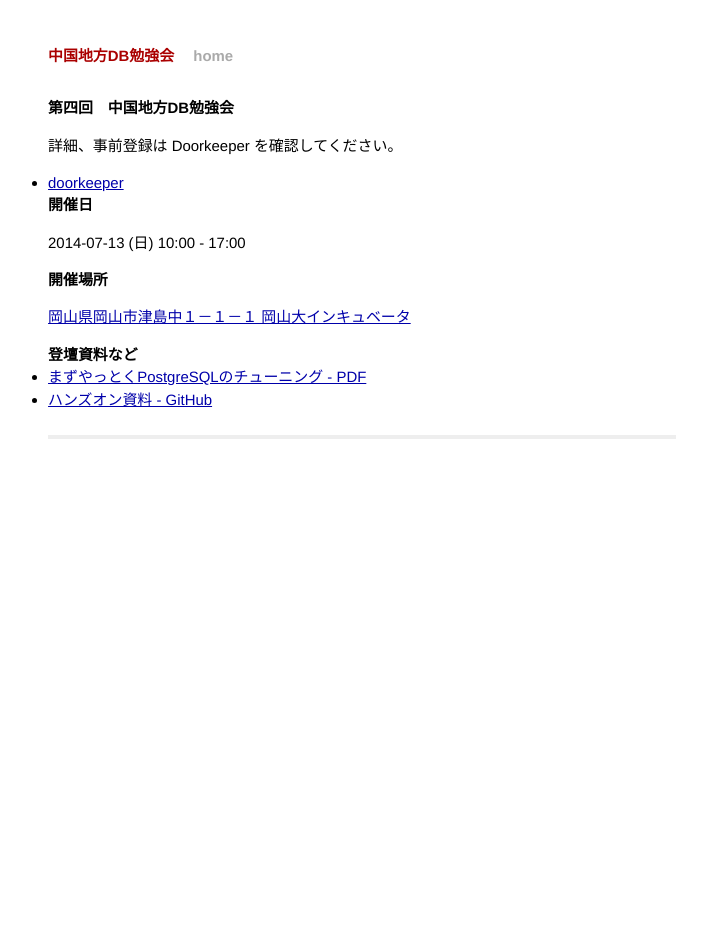
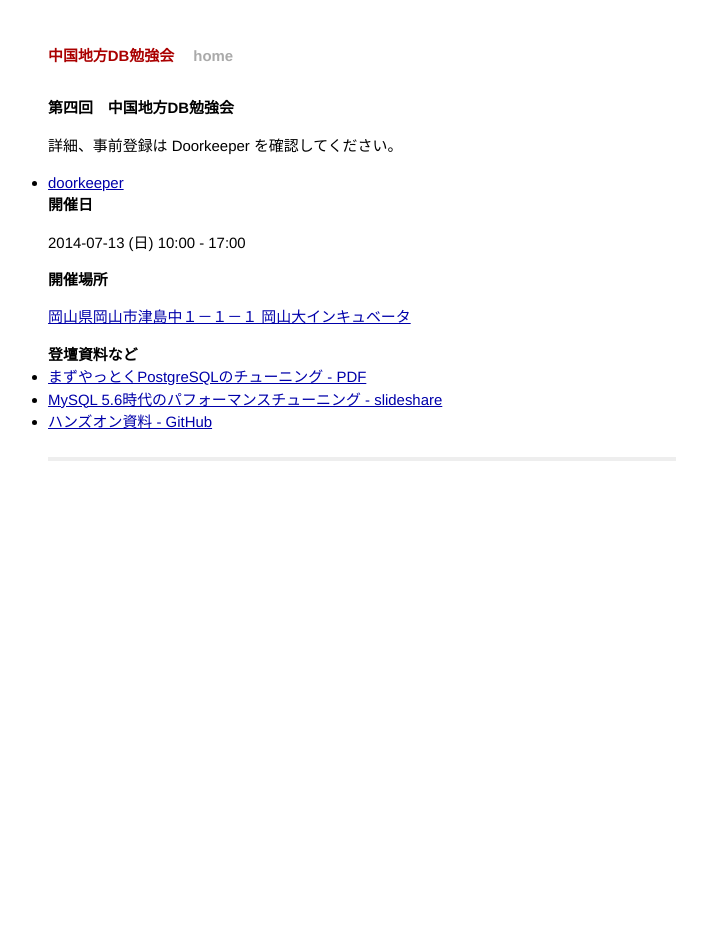
Before and after one commit to dbstudychugoku/dbstudychugoku.github.io, a Jekyll site: the page built from _posts/2014-07-13-event-004.markdown, in a window 1280 px wide. Shown: the whole page, without its empty margins (278-985 px from the left). Built offline with Jekyll 4.4.1, drawn with Linux system fonts in a browser that asks for light colours; Markdown is read by kramdown in place of the engine named in the settings.

Commit message:
MySQLの資料のリンクを追加
やまさきさんの登壇資料を追加

```diff
--- a/_posts/2014-07-13-event-004.markdown
+++ b/_posts/2014-07-13-event-004.markdown
@@ -22,4 +22,5 @@ categories: events
 ## 登壇資料など
 
 * [まずやっとくPostgreSQLのチューニング - PDF](/pdf/20140713_postgre_tuning.pdf)
+* [MySQL 5.6時代のパフォーマンスチューニング - slideshare](http://www.slideshare.net/yoyamasaki/20131110-tuning-onmysql56)
 * [ハンズオン資料 - GitHub](https://github.com/soudai/dbStudy)
```
